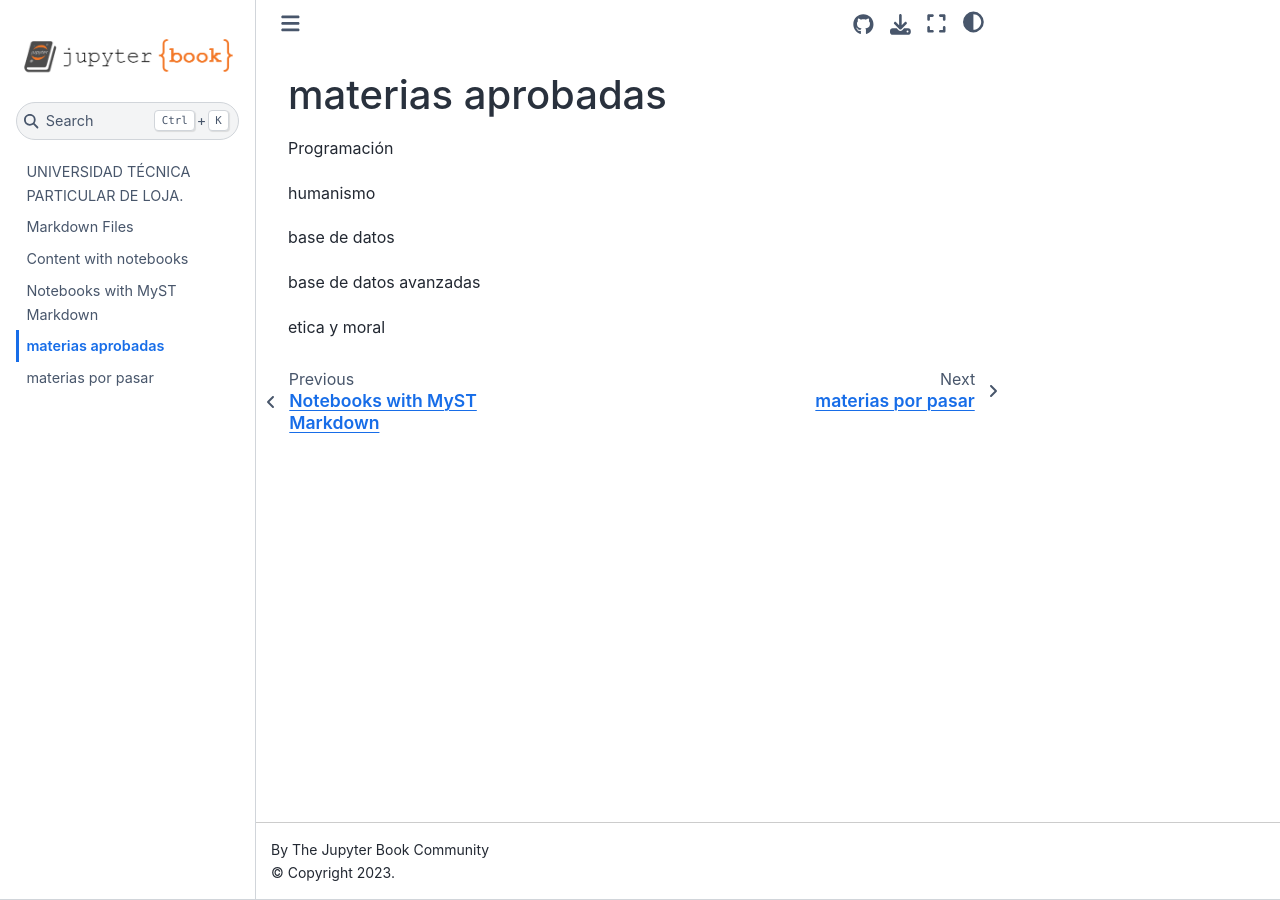
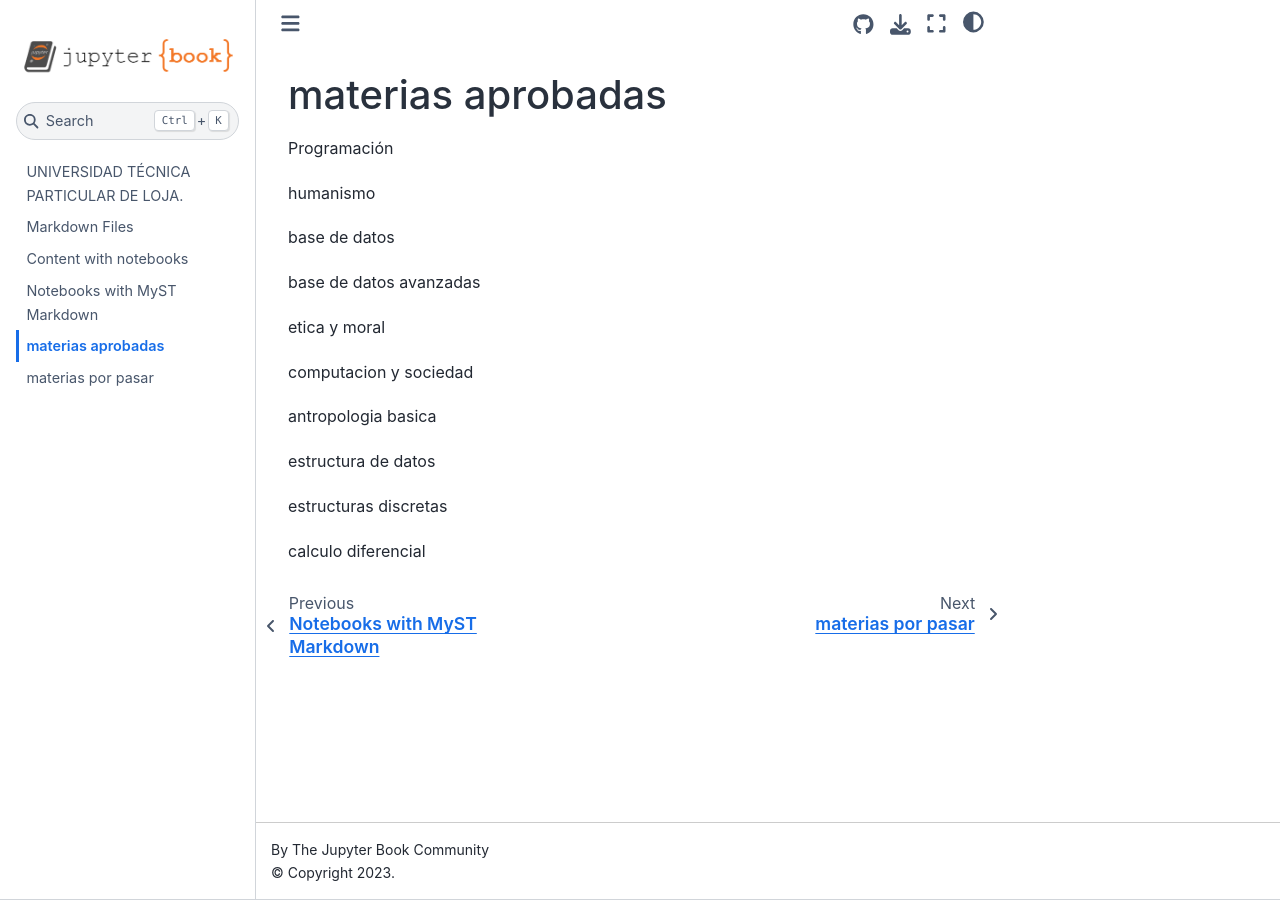
Before and after one commit to JoseDavid-gif/classPlaWeb, a Jupyter Book: the page built from materiaspasadas.md, in a window 1280 px wide. Built offline with Jupyter Book 1.0.4 settings and Sphinx 7.4.7 and the Sphinx Book theme 1.1.4, drawn with Linux system fonts in a browser that asks for light colours.

Commit message:
Update materiaspasadas.md

```diff
--- a/materiaspasadas.md
+++ b/materiaspasadas.md
@@ -13,3 +13,18 @@ base de datos avanzadas
 
 
 etica y moral
+
+
+computacion y sociedad
+
+
+antropologia basica
+
+
+estructura de datos
+
+
+estructuras discretas
+
+
+calculo diferencial
```
